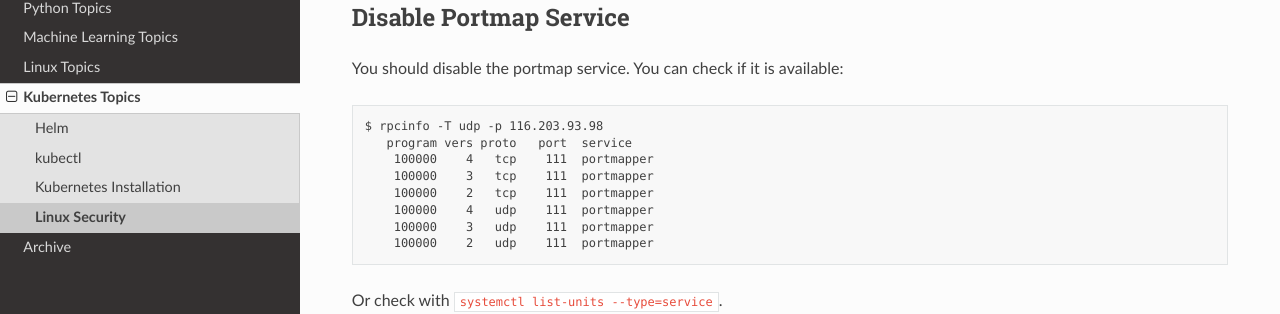
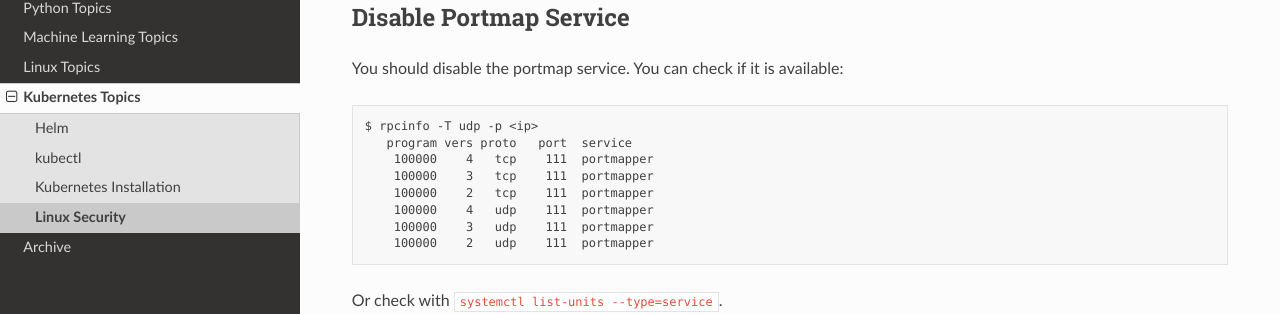
Before and after one commit to PhilipMay/May.la, a Sphinx documentation site: the page built from source/k8s/linux-security.md, in a window 1280 px wide. Shown: the part 159-473 px from the top of the page. Built offline with Sphinx 7.4.7 and the Read the Docs theme 2.0.0, drawn with Linux system fonts in a browser that asks for light colours.

Commit message:
Update linux-security.md

````diff
--- a/source/k8s/linux-security.md
+++ b/source/k8s/linux-security.md
@@ -4,7 +4,7 @@
 You should disable the portmap service. You can check if it is available:
 
 ```text
-$ rpcinfo -T udp -p 116.203.93.98
+$ rpcinfo -T udp -p <ip>
    program vers proto   port  service
     100000    4   tcp    111  portmapper
     100000    3   tcp    111  portmapper
````
